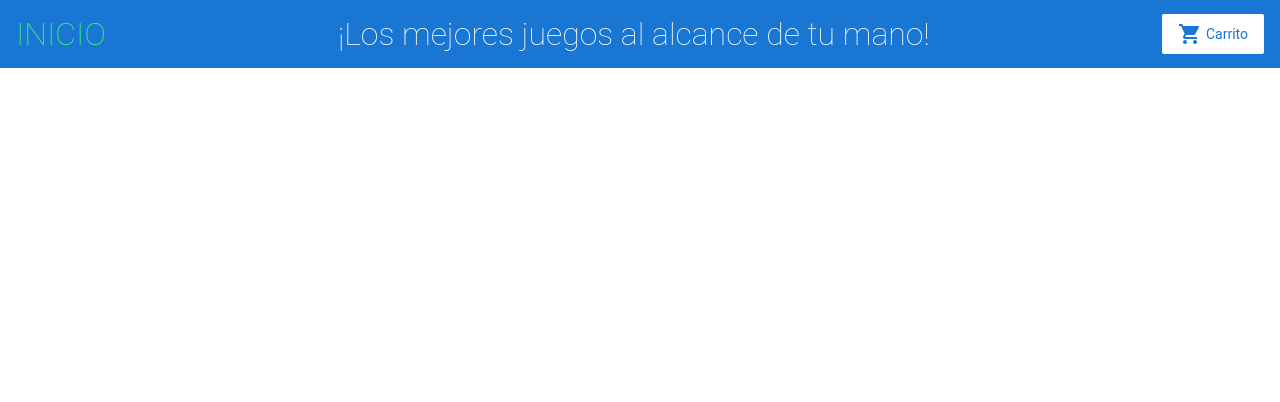
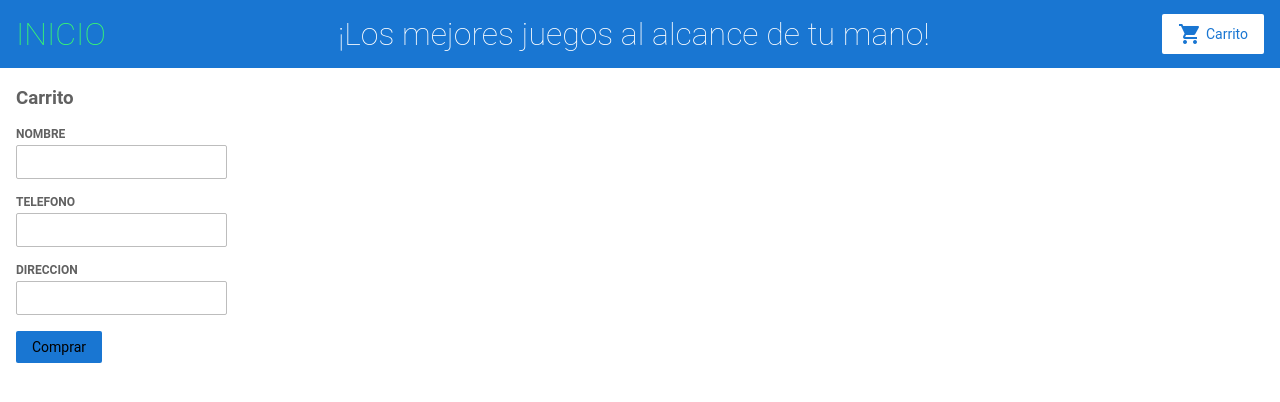
Before and after one commit to Aidnalev/Proyecto, an Angular app: page /cart in a window 1280 px wide. Before the commit this address led to /. Shown: the top 402 px of the page. Built offline with nearby package versions, Linux system fonts and the light colour scheme.

Commit message:
4 files modified, 1 deleted

```diff
--- a/src/app/app.module.ts
+++ b/src/app/app.module.ts
@@ -7,6 +7,7 @@ import { TopBarComponent } from './top-bar/top-bar.component';
 import { ProductListComponent } from './product-list/product-list.component';
 import { ProductAlertsComponent } from './product-alerts/product-alerts.component';
 import { ProductDetailsComponent } from './product-details/product-details.component';
+import { CartComponent } from './cart/cart.component';
 
 @NgModule({
   imports: [
@@ -15,6 +16,7 @@ import { ProductDetailsComponent } from './product-details/product-details.compo
     RouterModule.forRoot([
       { path: '', component: ProductListComponent },
       { path: 'products/:productId', component: ProductDetailsComponent },
+      { path: 'cart', component: CartComponent },
     ]),
   ],
   declarations: [
@@ -23,6 +25,7 @@ import { ProductDetailsComponent } from './product-details/product-details.compo
     ProductListComponent,
     ProductAlertsComponent,
     ProductDetailsComponent,
+    CartComponent,
   ],
   bootstrap: [AppComponent],
 })
--- a/src/app/cart/cart.component.html
+++ b/src/app/cart/cart.component.html
@@ -5,3 +5,14 @@
   <span>{{ item.price | currency }}</span>
   <span>Disponible:{{ item.existencias }}</span>
 </div>
+<form [formGroup]="checkoutForm" (ngSubmit)="onSubmit()">
+  <label for="name"> Nombre </label>
+  <input id="name" type="text" formControlName="name" />
+  <label for="phone"> Telefono </label>
+  <input id="phone" type="text" formControlName="phone" />
+  <label for="address"> Direccion </label>
+  <input id="address" type="text" formControlName="address" />
+  <div>
+    <button class="button" type="submit">Comprar</button>
+  </div>
+</form>
--- a/src/app/cart/cart.component.ts
+++ b/src/app/cart/cart.component.ts
@@ -1,16 +1,28 @@
 import { Component } from '@angular/core';
 import { CartService } from '../cart.service';
+import { FormBuilder } from '@angular/forms';
 
 @Component({
   selector: 'app-cart',
   templateUrl: './cart.component.html',
-  styleUrls: ['./cart.component.css']
+  styleUrls: ['./cart.component.css'],
 })
 export class CartComponent {
-
   items = this.cartService.getItems();
 
+  checkoutForm = this.formBuilder.group({
+    name: '',
+    phone: '',
+    address: '',
+  });
   constructor(
-    private cartService: CartService
-  ) { }
+    private cartService: CartService,
+    private formBuilder: FormBuilder
+  ) {}
+  onSubmit(): void {
+    this.items = this.cartService.clearCart();
+    console.warn('Tu orden ha sido enviada.', this.checkoutForm.value);
+    window.alert('Tu orden ha sido enviada.');
+    this.checkoutForm.reset();
+  }
 }
--- a/src/styles.css
+++ b/src/styles.css
@@ -128,8 +128,7 @@ app-top-bar h1 {
 
 /* Checkout Cart, Shipping Prices */
 
-.cart-item,
-.shipping-item {
+.cart-item {
   width: 100%;
   min-width: 400px;
   max-width: 450px;
```
Also changed, not shown: src/assets/shipping.json (deleted, +0 -14 lines).
